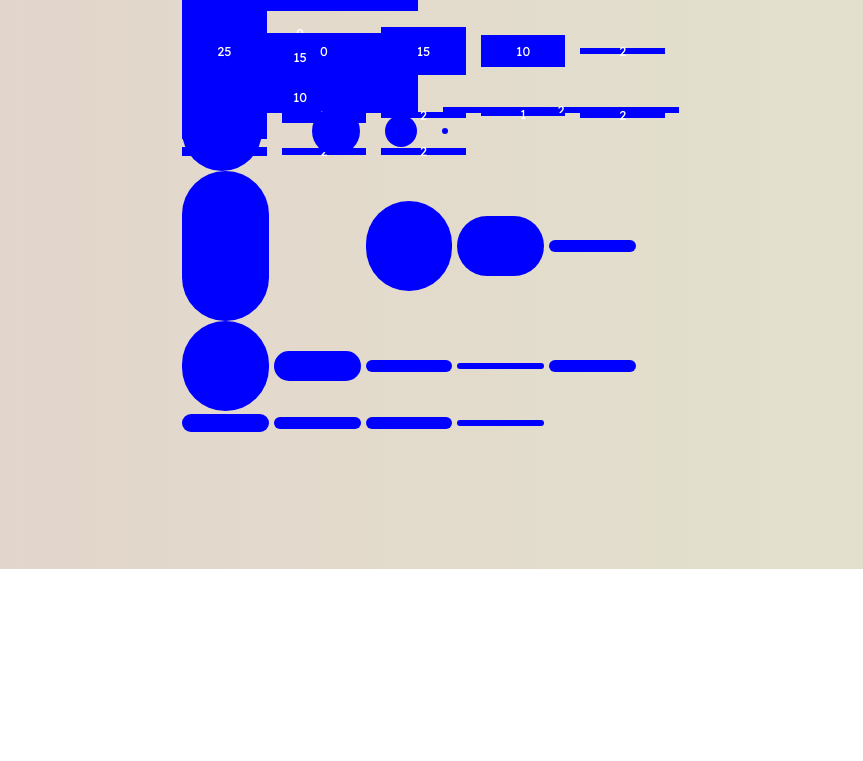
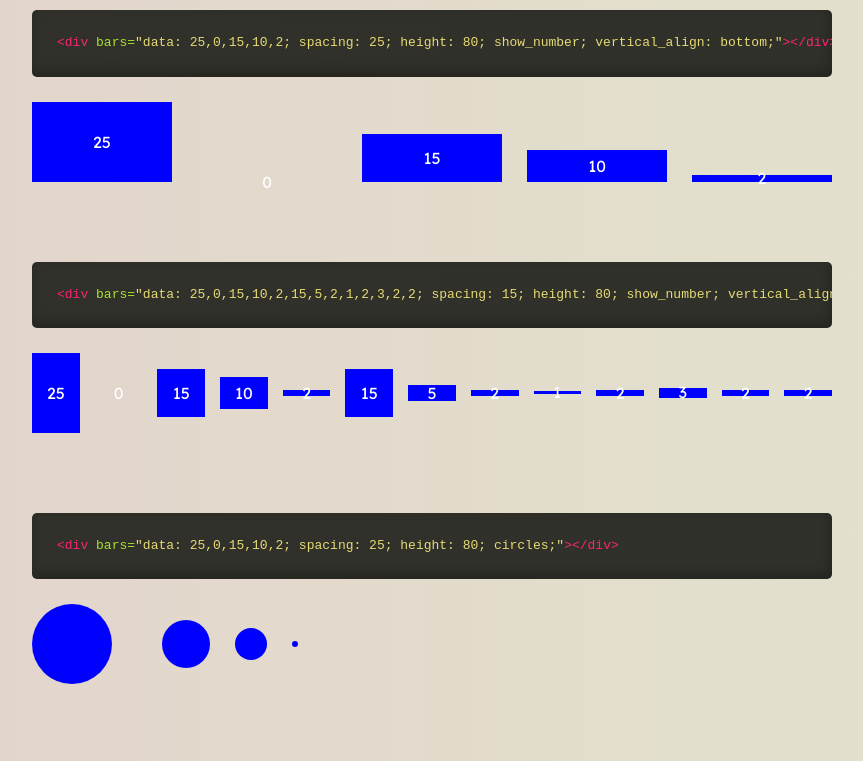
Before and after one commit to ihansson/ih-bars, a website built with webpack: page demo/index.html in a window 1280 px wide. Shown: the part 231-992 px from the top of the page, without its empty margins (208-1071 px from the left). Before the commit the page ends 800 px from the top, so only its background shows below. Built offline with nearby package versions, Linux system fonts and the light colour scheme; a web font is replaced by a local one.

Commit message:
Update demo page

```diff
--- a/demo/demo.css
+++ b/demo/demo.css
@@ -96,7 +96,7 @@
 }
 
 .page {
-	padding: 5vh 0;
+	padding: 30px 0;
 }
 
 @media (min-width: 800px) {
@@ -104,7 +104,7 @@
 		padding: 0 30px;
 	}
 	.page {
-		padding: 15vh 0;
+		padding: 40px 0;
 	}
 }
 
@@ -192,6 +192,7 @@
 	box-shadow: inset -2px -5px 12px rgba(0,0,0,0.25);
 	color: rgba(255,255,255,0.8);
 	overflow: hidden;
+	margin-bottom: 25px;
 }
 
 @media (min-width: 800px) {
--- a/demo/index.html
+++ b/demo/index.html
@@ -10,15 +10,37 @@
 		<title>Bars</title>
 	</head>
 	<body>
-		<article id="main">
+		<article class="wrapper">
 			<header>
 				<h1>Bars - Demo</h1>
 			</header>
-			<section>
+			<section class="page">
 				<h2>Basic Examples</h2>
+				<div class="code">
+<pre style="margin: 0; line-height: 125%"><span style="color: #f92672">&lt;div</span> <span style="color: #a6e22e">bars=</span><span style="color: #e6db74">&quot;data: 25,0,15,10,2; spacing: 25; height: 80; show_number; vertical_align: bottom;&quot;</span><span style="color: #f92672">&gt;&lt;/div&gt;</span>
+</pre>
+				</div>
 				<div bars="data: 25,0,15,10,2; spacing: 25; height: 80; show_number; vertical_align: bottom;"></div>
+			</section>
+			<section class="page">
+				<div class="code">
+<pre style="margin: 0; line-height: 125%"><span style="color: #f92672">&lt;div</span> <span style="color: #a6e22e">bars=</span><span style="color: #e6db74">&quot;data: 25,0,15,10,2,15,5,2,1,2,3,2,2; spacing: 15; height: 80; show_number; vertical_align: middle;&quot;</span><span style="color: #f92672">&gt;&lt;/div&gt;</span>
+</pre>
+				</div>
 				<div bars="data: 25,0,15,10,2,15,5,2,1,2,3,2,2; spacing: 15; height: 80; show_number; vertical_align: middle;"></div>
+			</section>
+			<section class="page">
+				<div class="code">
+<pre style="margin: 0; line-height: 125%"><span style="color: #f92672">&lt;div</span> <span style="color: #a6e22e">bars=</span><span style="color: #e6db74">&quot;data: 25,0,15,10,2; spacing: 25; height: 80; circles;&quot;</span><span style="color: #f92672">&gt;&lt;/div&gt;</span>
+</pre>
+				</div>
 				<div bars="data: 25,0,15,10,2; spacing: 25; height: 80; circles;"></div>
+			</section>
+			<section class="page">
+				<div class="code">
+<pre style="margin: 0; line-height: 125%"><span style="color: #f92672">&lt;div</span> <span style="color: #a6e22e">bars=</span><span style="color: #e6db74">&quot;data: 25,0,15,10,2,15,5,2,1,2,3,2,2,1; spacing: 5; height: 150; pills;&quot;</span><span style="color: #f92672">&gt;&lt;/div&gt;</span>
+</pre>
+				</div>
 				<div bars="data: 25,0,15,10,2,15,5,2,1,2,3,2,2,1; spacing: 5; height: 150; pills;"></div>
 			</section>
 		</article>
--- a/src/bars.js
+++ b/src/bars.js
@@ -1,8 +1,6 @@
 let nodes = [],
 	last_call = false,
 	events = {};
-
-let bar_style = 'display:inline-block;text-align:center;background:blue;color:white;';
 
 // Custom events
 
@@ -72,7 +70,7 @@
 	})
 
 	node.bars.data.forEach((value, index) => {
-		let styles = bar_style;
+		let styles = '';
 		let bar_height = ((((parseFloat(value) - min) * 100) / (max - min)) / 100) * node.bars.height;
 		styles += 'line-height:'+bar_height+'px;';
 		styles += 'height:'+bar_height+'px;';
@@ -81,11 +79,12 @@
 		if(node.bars.pills) styles += 'border-radius:'+(bar_width/2)+'px;';
 		if(node.bars.circles) {
 			styles += 'width:'+bar_height+'px;';
+			styles += 'padding:'+(bar_width - bar_height)+';'
 			styles += 'border-radius:50%;';
 		} else {
 			styles += 'width:'+bar_width+'px;';
 		}
-		bar_elements += '<div style="'+styles+'">'+(node.bars.show_number ? value : '')+'</div>'
+		bar_elements += '<div class="ih-bar" style="'+styles+'">'+(node.bars.show_number ? value : '')+'</div>'
 	})
 
 	node.innerHTML = bar_elements;
--- a/src/bars.scss
+++ b/src/bars.scss
@@ -1,13 +1,6 @@
-body {
-	font-family: 'Lexend Deca', sans-serif;
-	line-height: 1.75em;
-	font-size: 0.8em;
-	margin: 0;
+.ih-bar {
+	display: inline-block;
+	text-align: center;
+	background: blue;
+	color: white;
 }
-h1 { font-size: 3em; }
-h2 { font-size: 2em; }
-h3 { font-size: 1.8em; }
-article {
-	max-width: 500px;
-	margin: 0 auto;
-}
```
Also changed, not shown: README.md, dist/bars.css, dist/bars.min.js, 2 other files.
